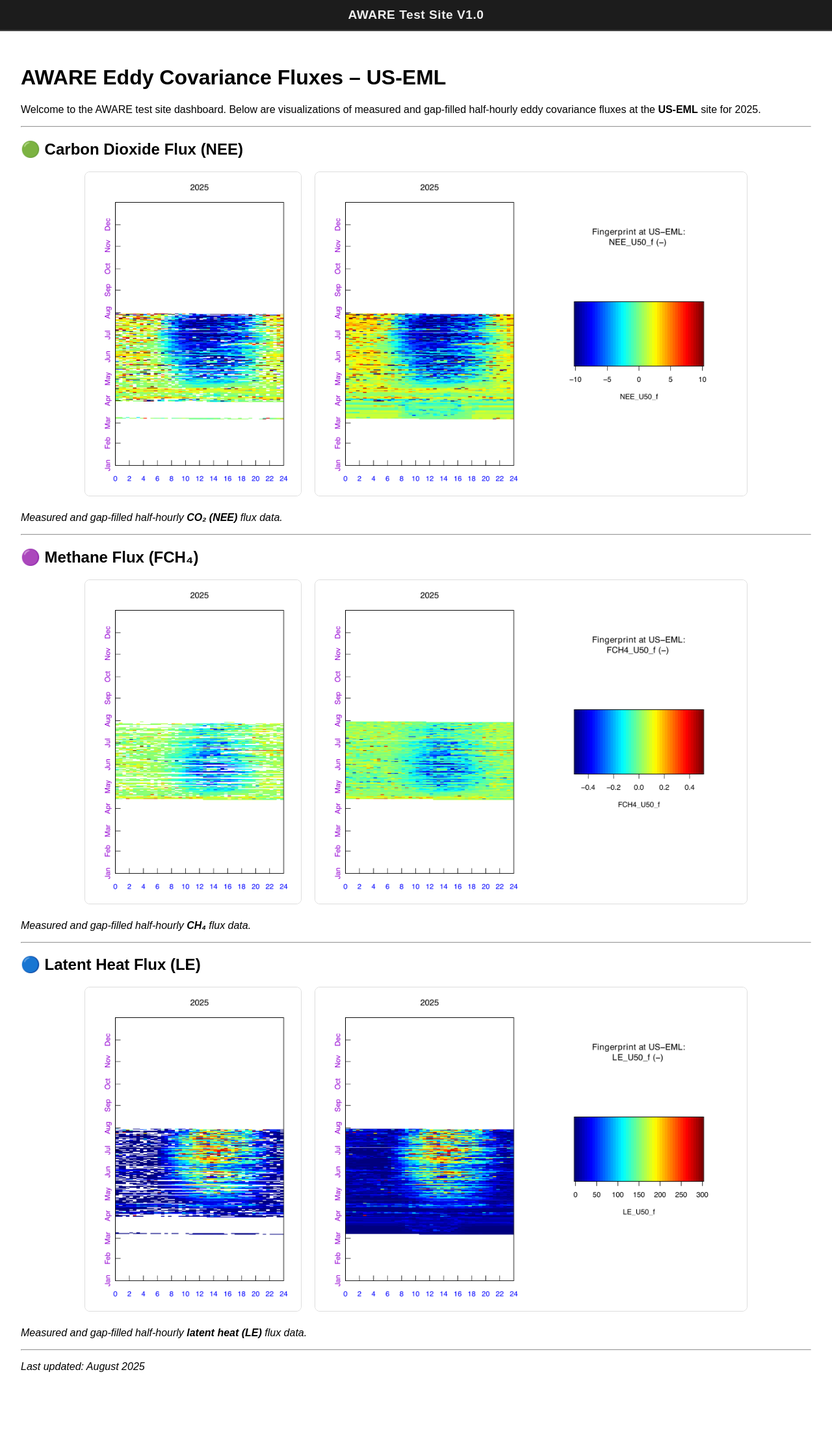
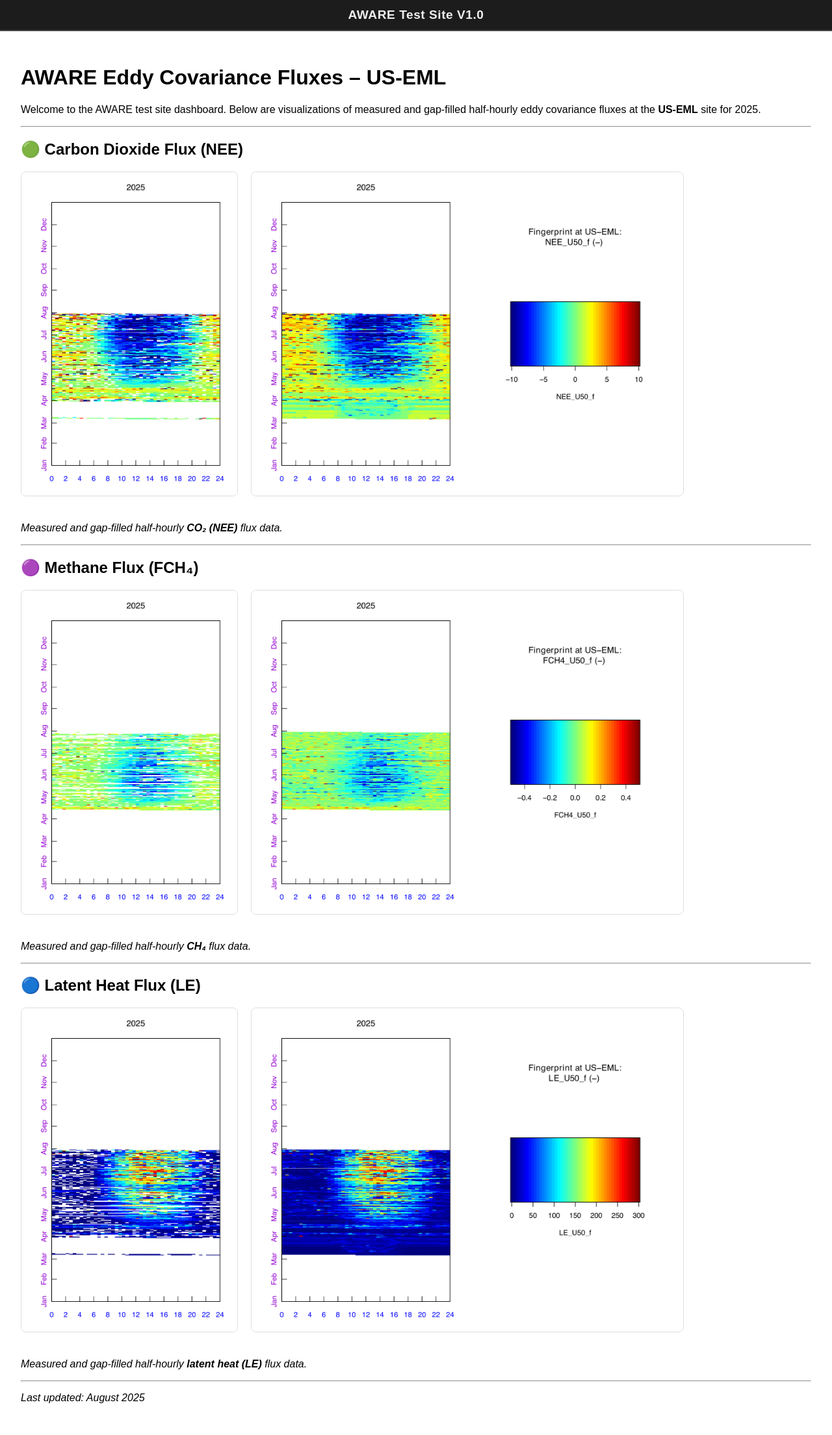
Before and after one commit to grantfalvo/grantfalvo.github.io, a Jekyll site: the page built from index.md, in a window 1280 px wide. Shown: the whole page at 65% size. Built offline with Jekyll 4.4.1, drawn with Linux system fonts in a browser that asks for light colours; before the commit the page ends 2161 px from its top, so only the background shows below that.

Commit message:
update css

```diff
--- a/assets/css/style.css
+++ b/assets/css/style.css
@@ -1,22 +1,24 @@
 /* Style for paired images */
 .image-pair {
-  display: flex;
+  display: inline-flex;
   justify-content: center;
-  align-items: flex-start; /* aligns top edges */
+  align-items: flex-start;
   gap: 20px;
   margin-bottom: 1.5rem;
-  flex-wrap: wrap;
+  flex-wrap: nowrap;
 }
 
 .image-pair img {
+  display: block;
   height: auto;
-  max-height: 500px;  /* or whatever looks best */
   width: auto;
-  max-width: 100%;
+  max-height: 500px;
+  max-width: none;
   border: 1px solid #ddd;
   border-radius: 8px;
   box-sizing: border-box;
 }
+
 
 /* Remove sidebar (theme override) */
 body {
```
